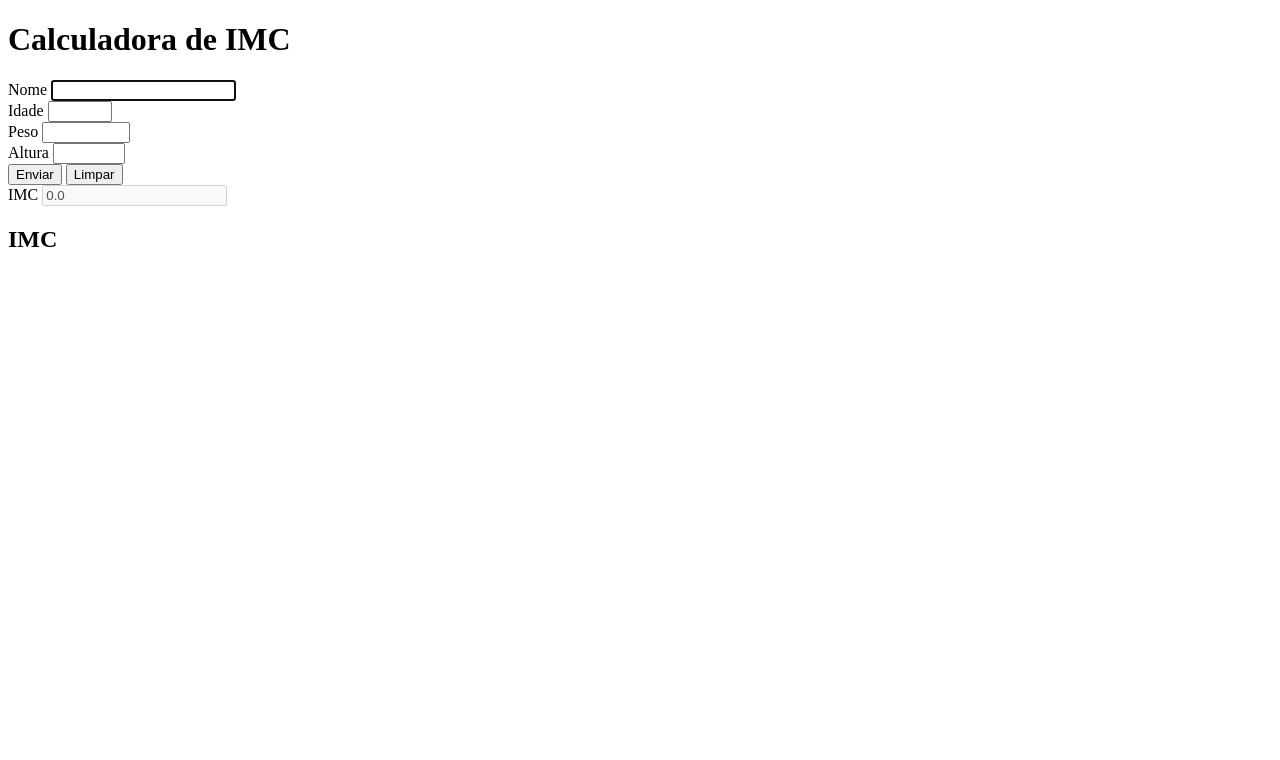
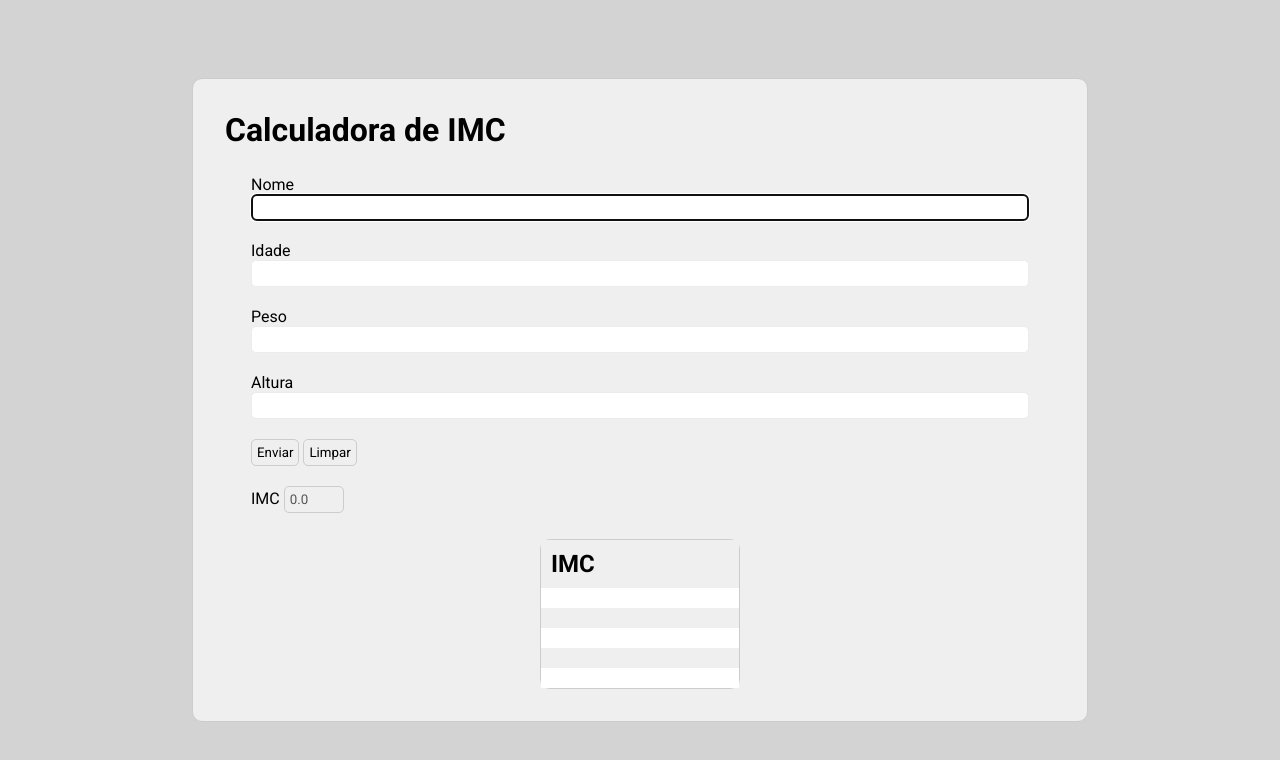
Before and after one commit to GabrielOstii/javascript, a plain HTML site: page projetos/calculadora-imc/index.html in a window 1280 px wide. Drawn offline with Linux system fonts and the light colour scheme.

Commit message:
Update CSS

```diff
--- a/projetos/calculadora-imc/index.html
+++ b/projetos/calculadora-imc/index.html
@@ -4,10 +4,11 @@
     <meta charset="UTF-8">
     <meta name="viewport" content="width=device-width, initial-scale=1.0">
     <title>Projeto Calculadora IMC</title>
+    <link rel="stylesheet" href="style.css">
 </head>
 <body>
     <main>
-        <h1>Calculadora de IMC</h1>
+        <h1 id="titulo">Calculadora de IMC</h1>
         <form action="" method="post" id="formulario" autocomplete="off">
             <div class="form-group">
                 <label for="inome">Nome</label>
@@ -77,7 +78,7 @@
                 <span id="aviso"></span>
             </div>
         </form>
-        <div>
+        <div id="resultado">
             <h2 id="id" class="pessoa">IMC</h2>
             <p id="nome" class="pessoa"></p>
             <p id="idade" class="pessoa"></p>
--- /dev/null
+++ b/projetos/calculadora-imc/style.css
@@ -0,0 +1,100 @@
+@charset "UTF-8";
+
+@import url('https://fonts.googleapis.com/css2?family=Roboto:ital,wght@0,100;0,300;0,400;0,500;0,700;0,900;1,100;1,300;1,400;1,500;1,700;1,900&display=swap');
+
+* {
+    margin: 0px;
+    padding: 0px;
+    font-family: 'Roboto', Helvetica, sans-serif;
+    box-sizing: border-box;
+}
+
+body {
+    width: 100vw;
+    height: 100vh;
+    background-color: #d3d3d3;
+    overflow-x: hidden;
+    display: flex;
+    flex-direction: row;
+    justify-content: center;
+    align-items: center;
+}
+
+main {
+    width: 70%;
+    padding: 2rem;
+    background-color: #efefef;
+    border-radius: 10px;
+    border: 1px solid #ccc;
+}
+
+section {
+    margin: 0 auto;
+    padding: 1rem;
+    margin-bottom: 0.625rem;
+}
+
+/*Classe JS Faltando*/
+
+/*Forms*/
+
+form {
+    display: flex;
+    flex-direction: column;
+    margin: 1rem;
+}
+
+.form-group {
+    margin: 0.625rem; /*Espaço entre os Forms*/
+}
+
+.input {
+    width: 100%;
+}
+
+input[type=text], input[type=number] {
+    border: 1px solid #ececec;
+    border-radius: 5px;
+    padding: 5px;
+}
+
+/*Botoes*/
+
+.botao {
+    border: 1px solid #ccc;
+    border-radius: 5px;
+    padding: 5px;
+    cursor: pointer;
+}
+
+#iimc {
+    border: 1px solid #ccc;
+    width: 60px;
+}
+
+#aviso {
+    font-weight: bold;
+}
+
+/*Div de resultado*/
+
+#resultado {
+    width: 200px;
+    height: auto;
+    margin: 0 auto;
+    border-radius: 10px;
+    border: 1px solid #ccc;
+    background: #fff;
+}
+
+.pessoa {
+    padding: 0.625rem;
+}
+
+.pessoa:nth-child(odd) {
+    background: #efefef;
+}
+
+.pessoa:nth-child(even) {
+    background: #fff;
+}
```
